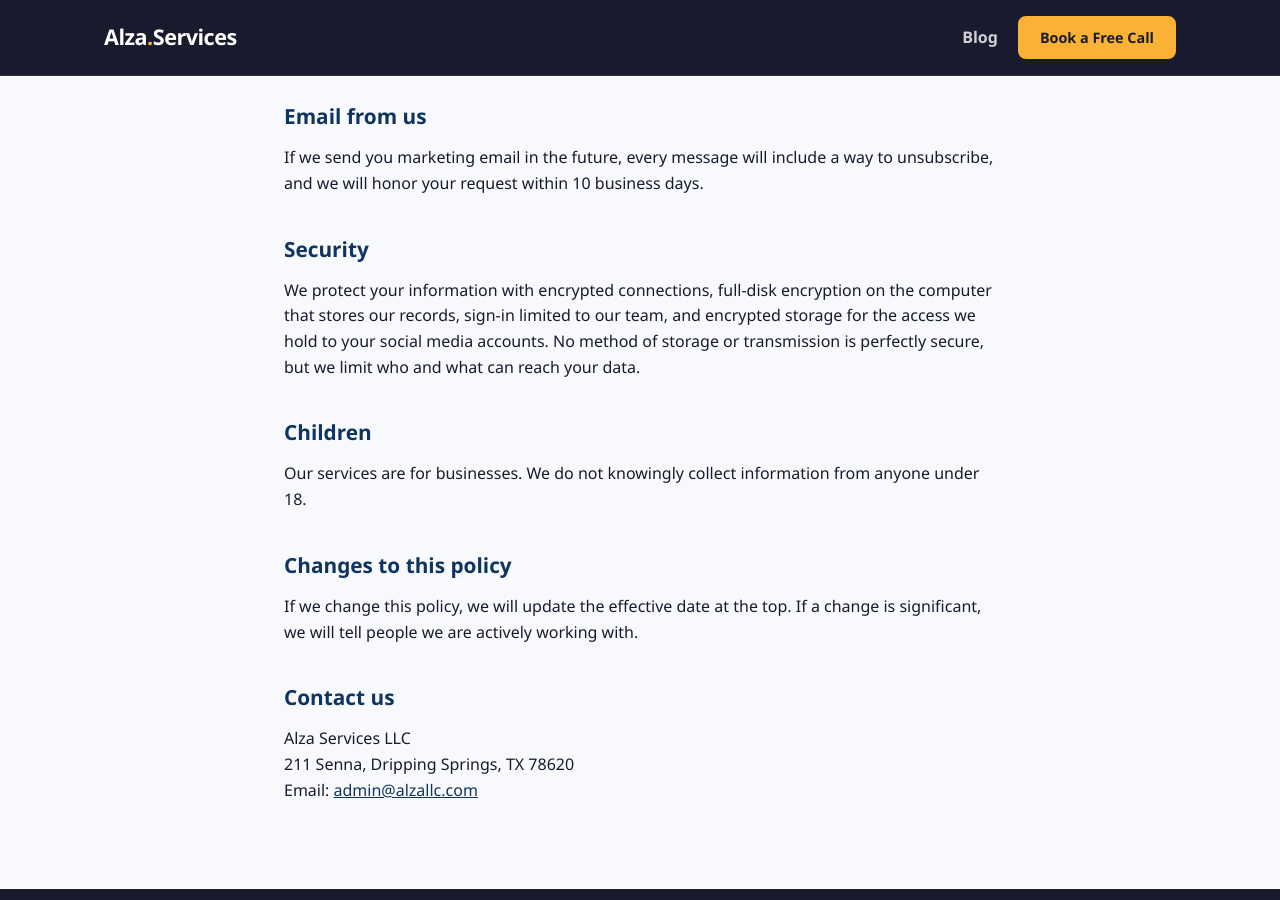
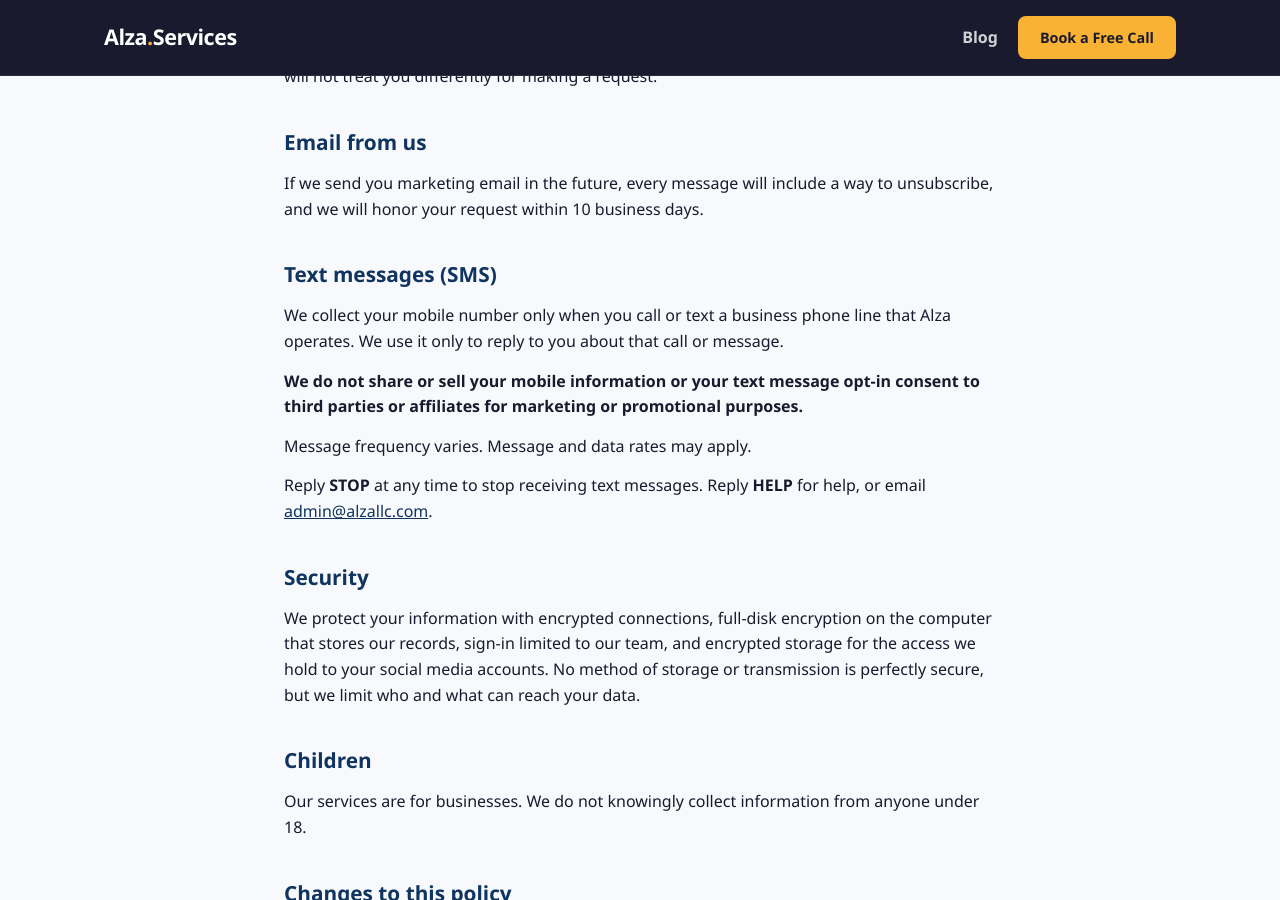
Before and after one commit to getsapalacios/alzallc.com, a Jekyll site: the page privacy.html, which Jekyll copies as it is, in a window 1280 px wide and 900 px high, scrolled down 4078 px. Built offline with Jekyll 4.4.1, drawn with Linux system fonts in a browser that asks for light colours; some of the changed text lies outside the part shown.

Commit message:
v1.3.6: add Text messages (SMS) section to privacy policy
Co-Authored-By: Claude Opus 5.5 <noreply@anthropic.com>

```diff
--- a/privacy.html
+++ b/privacy.html
@@ -168,12 +168,12 @@
     <div class="container">
       <h1>Privacy Policy</h1>
       <p><strong>Effective date:</strong> October 12, 2026</p>
-      <p><strong>Last updated:</strong> November 11, 2026</p>
+      <p><strong>Last updated:</strong> November 22, 2026</p>
       <p>Alza Services LLC ("Alza," "we," "us") is a Texas company that builds AI-assisted automations for small businesses. This policy explains what we collect, why we collect it, and the choices you have. We have tried to keep it short and plain.</p>
       <h2>The short version</h2>
       <ul>
       <li>We use Google Analytics to understand how visitors use our website. We do not use advertising cookies.</li>
-      <li>We collect information only when you book a call with us.</li>
+      <li>We collect information only when you book a call with us, or when you call or text a business phone line we operate.</li>
       <li>We use it to prepare for and follow up on that call.</li>
       <li><strong>We do not sell your personal information</strong>, and we do not share it for targeted advertising.</li>
       <li>You can ask us to see, correct or delete your information at any time.</li>
@@ -248,6 +248,11 @@
       <p>Email <strong><a href="mailto:admin@alzallc.com">admin@alzallc.com</a></strong> with the subject line "Privacy request." We will respond within 45 days. If we decline your request, we will explain why, and you may appeal by replying to that message. Texas residents have these rights under the Texas Data Privacy and Security Act. We will not treat you differently for making a request.</p>
       <h2>Email from us</h2>
       <p>If we send you marketing email in the future, every message will include a way to unsubscribe, and we will honor your request within 10 business days.</p>
+      <h2>Text messages (SMS)</h2>
+      <p>We collect your mobile number only when you call or text a business phone line that Alza operates. We use it only to reply to you about that call or message.</p>
+      <p><strong>We do not share or sell your mobile information or your text message opt-in consent to third parties or affiliates for marketing or promotional purposes.</strong></p>
+      <p>Message frequency varies. Message and data rates may apply.</p>
+      <p>Reply <strong>STOP</strong> at any time to stop receiving text messages. Reply <strong>HELP</strong> for help, or email <a href="mailto:admin@alzallc.com">admin@alzallc.com</a>.</p>
       <h2>Security</h2>
       <p>We protect your information with encrypted connections, full-disk encryption on the computer that stores our records, sign-in limited to our team, and encrypted storage for the access we hold to your social media accounts. No method of storage or transmission is perfectly secure, but we limit who and what can reach your data.</p>
       <h2>Children</h2>
```
